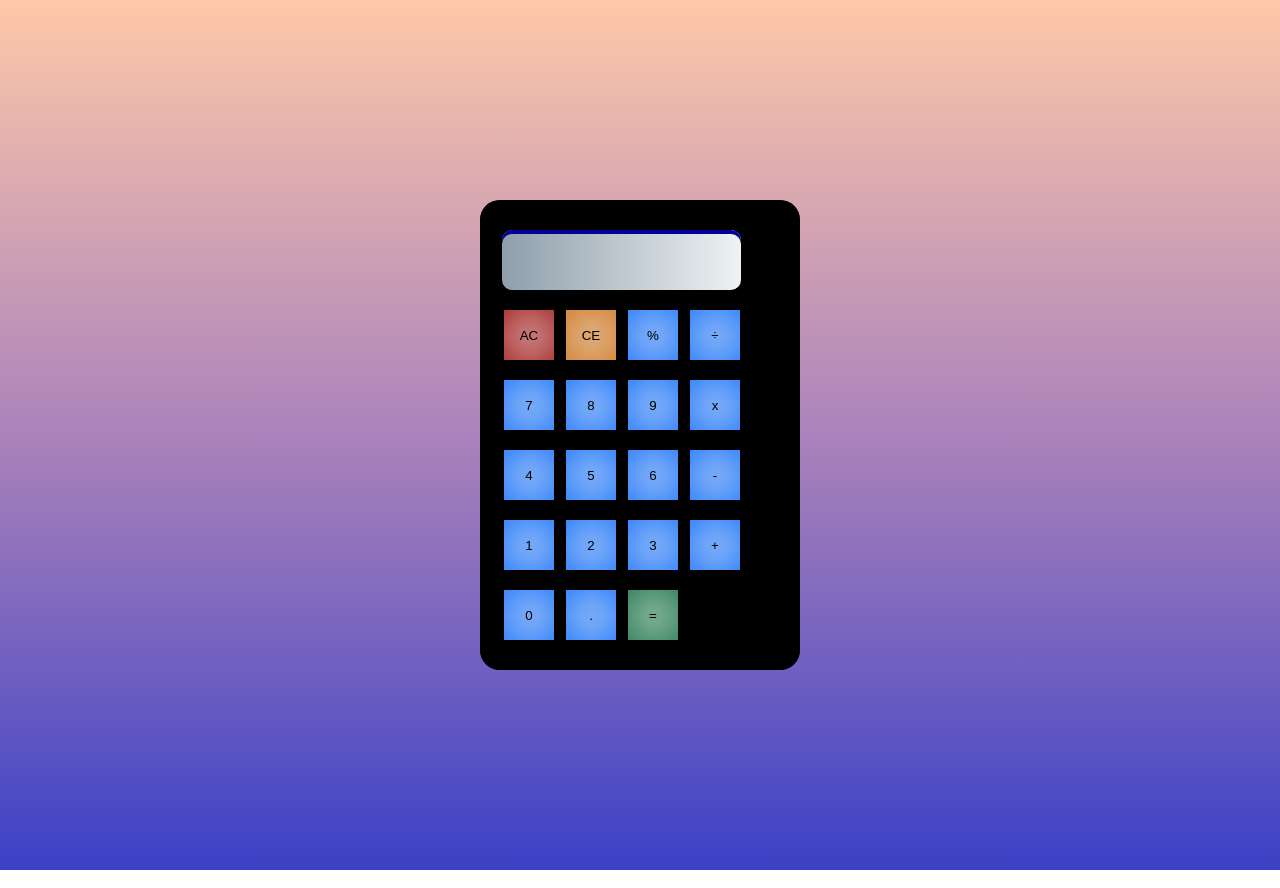
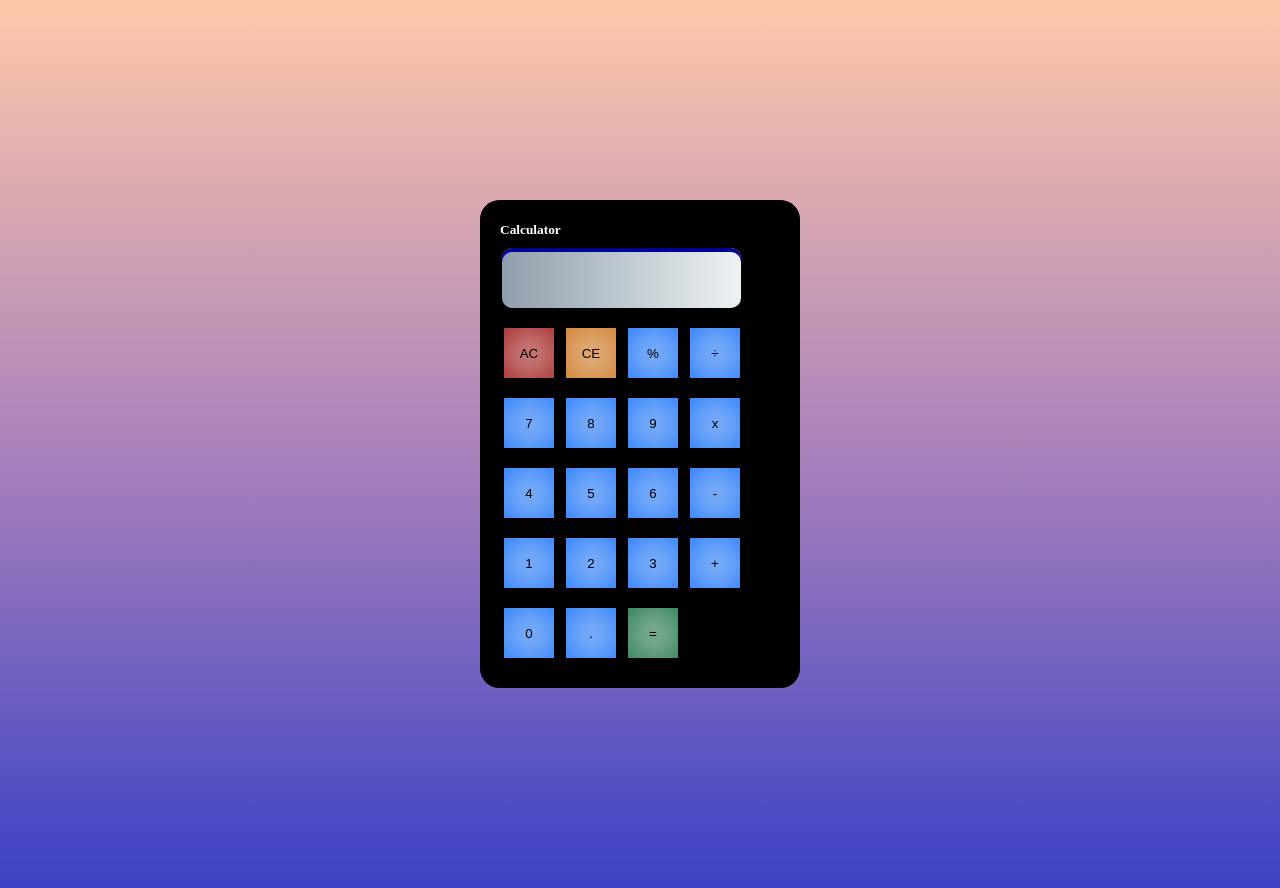
Before and after one commit to MiyyahCodes/javascript-calculator, a plain HTML site: page index.html in a window 1280 px wide. Drawn offline with Linux system fonts and the light colour scheme.

Commit message:
Update index.html

```diff
--- a/index.html
+++ b/index.html
@@ -7,6 +7,9 @@
   <body>
     <div class="container text-center" id="calc">
       <div class="calcBG text-center">
+        <div class="row">
+          <small>Calculator</small>
+        </div>
         <div class="row" id="result">
           <form name="calc">
             <input
```
